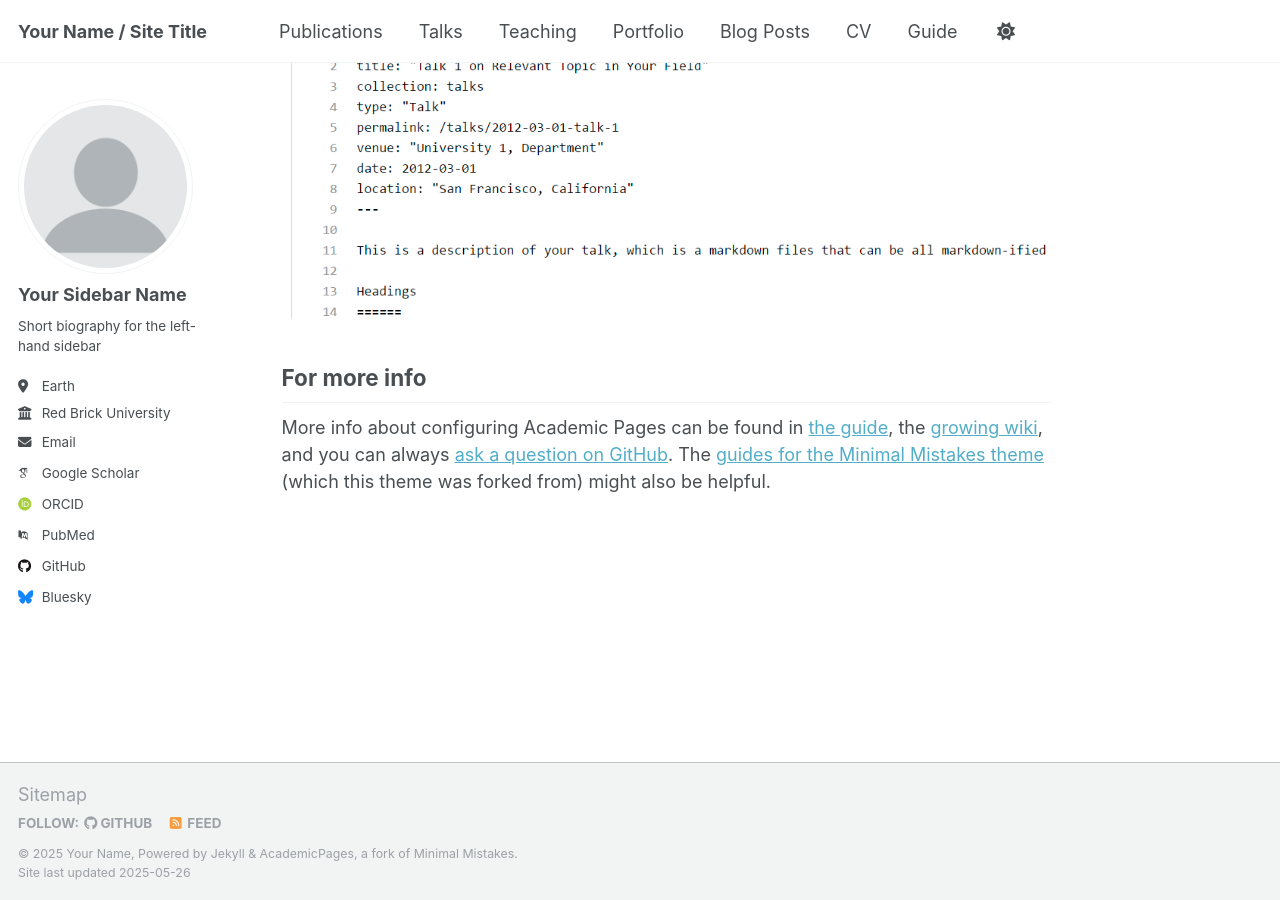
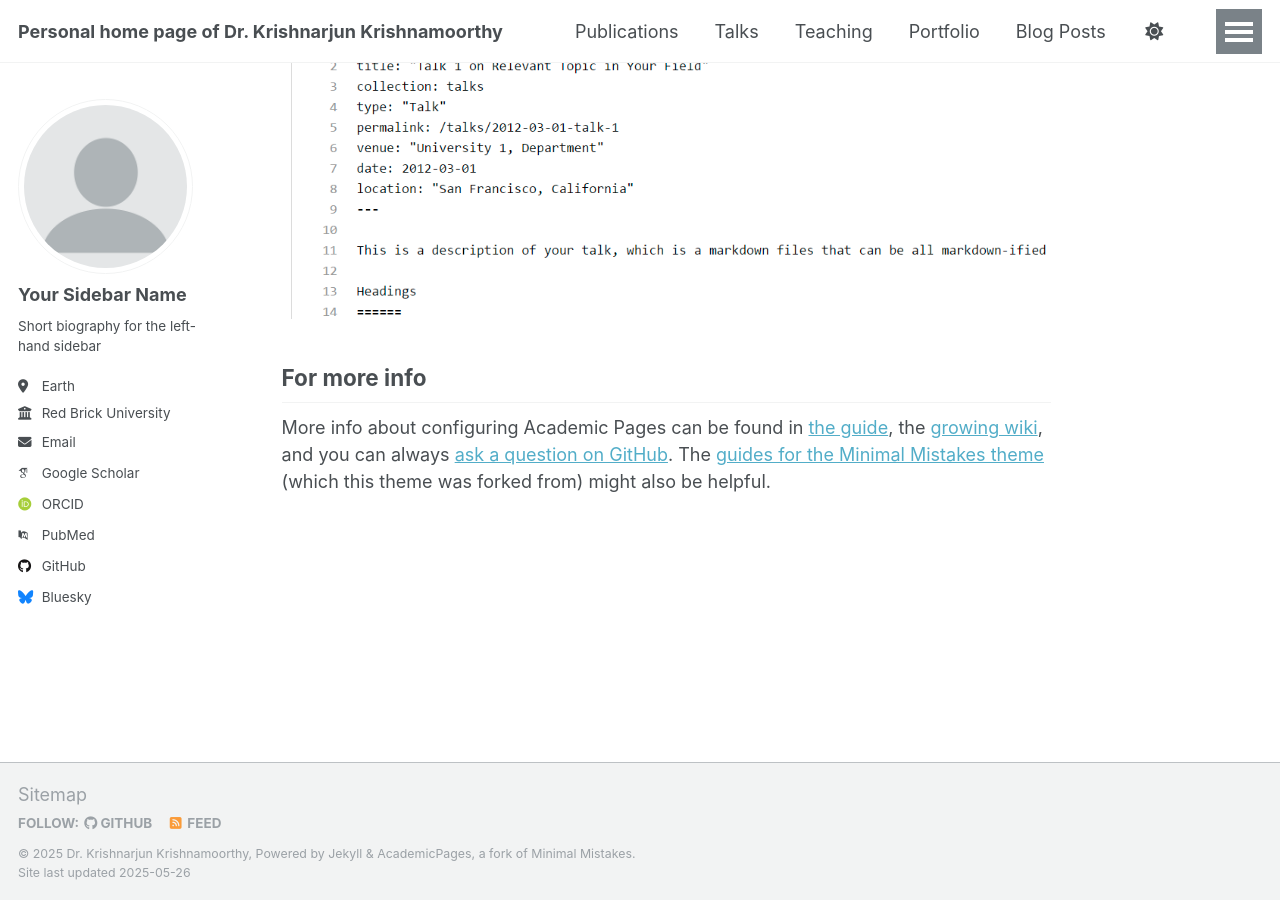
Before and after one commit to krishnarjunk/krishnarjunk.github.io, a Jekyll site: the page built from _pages/about.md, in a window 1280 px wide and 900 px high, scrolled down 2636 px. Built offline with Jekyll 4.4.1, drawn with Linux system fonts in a browser that asks for light colours; some web fonts are replaced.

Commit message:
Update _config.yml

```diff
--- a/_config.yml
+++ b/_config.yml
@@ -9,9 +9,9 @@
 # Basic Site Settings
 locale                   : "en-US"
 site_theme               : "default"
-title                    : "Your Name / Site Title"
+title                    : "Personal home page of Dr. Krishnarjun Krishnamoorthy"
 title_separator          : "-"
-name                     : &name "Your Name"
+name                     : &name "Dr. Krishnarjun Krishnamoorthy"
 description              : &description "personal description"
 url                      : https://academicpages.github.io # the base hostname & protocol for your site e.g. "https://[your GitHub username].github.io" or if you already have some other page hosted on Github then use "https://[your GitHub username].github.io/[Your Repo Name]"
 baseurl                  : "" # the subpath of your site, e.g. "/blog"
```
